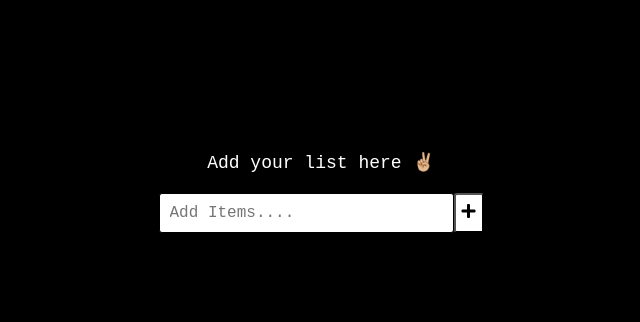
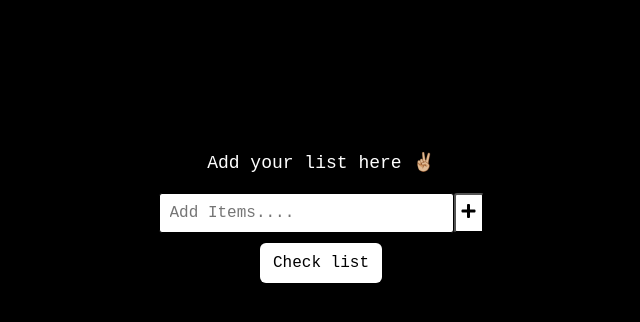
Before and after one commit to Simrangami05/Todo-App-reactJs, a React (Create React App) app: page / in a window 1280 px wide. Shown: the top 322 px of the page, without its empty margins (319-959 px from the left). Built offline with nearby package versions, Linux system fonts and the light colour scheme; the HTML template or start-up script is replaced by a standard one.

Commit message:
open files

```diff
--- a/src/Components/Todo.js
+++ b/src/Components/Todo.js
@@ -36,15 +36,26 @@ const Todo = () => {
                 <div className="eachItem" key={elem.id}>
                   <div className="listStore">
                     <h6 className="list">{elem.data}</h6>
+                    <div className="todo-btn">
                       <i
                         className="far fa-trash-alt add-btn"
                         title="Delete Item"
                         onClick={() => dispatch(deleteTodo(elem.id))}
                       ></i>
+                    </div>
                   </div>
                 </div>
               );
             })}
+          </div>
+          <div className="showItems">
+            <button
+              className="btn effect04"
+              data-sm-link-text="remove All"
+              onClick={() => dispatch(removeTodo())}
+            >
+              <span>Check list</span>
+            </button>
           </div>
         </div>
       </div>
--- a/src/Components/todo.css
+++ b/src/Components/todo.css
@@ -39,15 +39,24 @@ button:hover {
   align-items: center;
   margin: 20px auto;
 }
-.listStore{
+.listStore {
   display: flex;
   text-align: center;
 }
-.listStore i{
+.listStore i {
   height: 30px;
   padding: 0px 100px;
   color: red;
 }
-.listStore i:hover{
+.listStore i:hover {
   color: pink;
 }
+.effect04 {
+  color: black;
+  background-color: white;
+  margin: 10px;
+}
+.effect04:hover {
+  color: black;
+  background-color: white;
+}
--- a/src/actions/index.js
+++ b/src/actions/index.js
@@ -8,9 +8,10 @@ export const addTodo = (data) => {
   };
 };
 
-export const deleteTodo = () => {
+export const deleteTodo = (id) => {
   return {
     type: "DELETE_TODO",
+    id,
   };
 };
 
--- a/src/reducers/todoReducers.js
+++ b/src/reducers/todoReducers.js
@@ -19,6 +19,21 @@ const todoReducers = (state = initialData, action) => {
           },
         ],
       };
+
+    case "DELETE_TODO":
+      const newList = state.list.filter((elem) => elem.id !== action.id);
+
+      return {
+        ...state,
+        list: newList,
+      };
+
+    case "REMOVE_TODO":
+      return {
+        ...state,
+        list: [],
+      };
+
     default:
       return state;
   }
```
Lines whose indentation alone changed are shown as unchanged.
